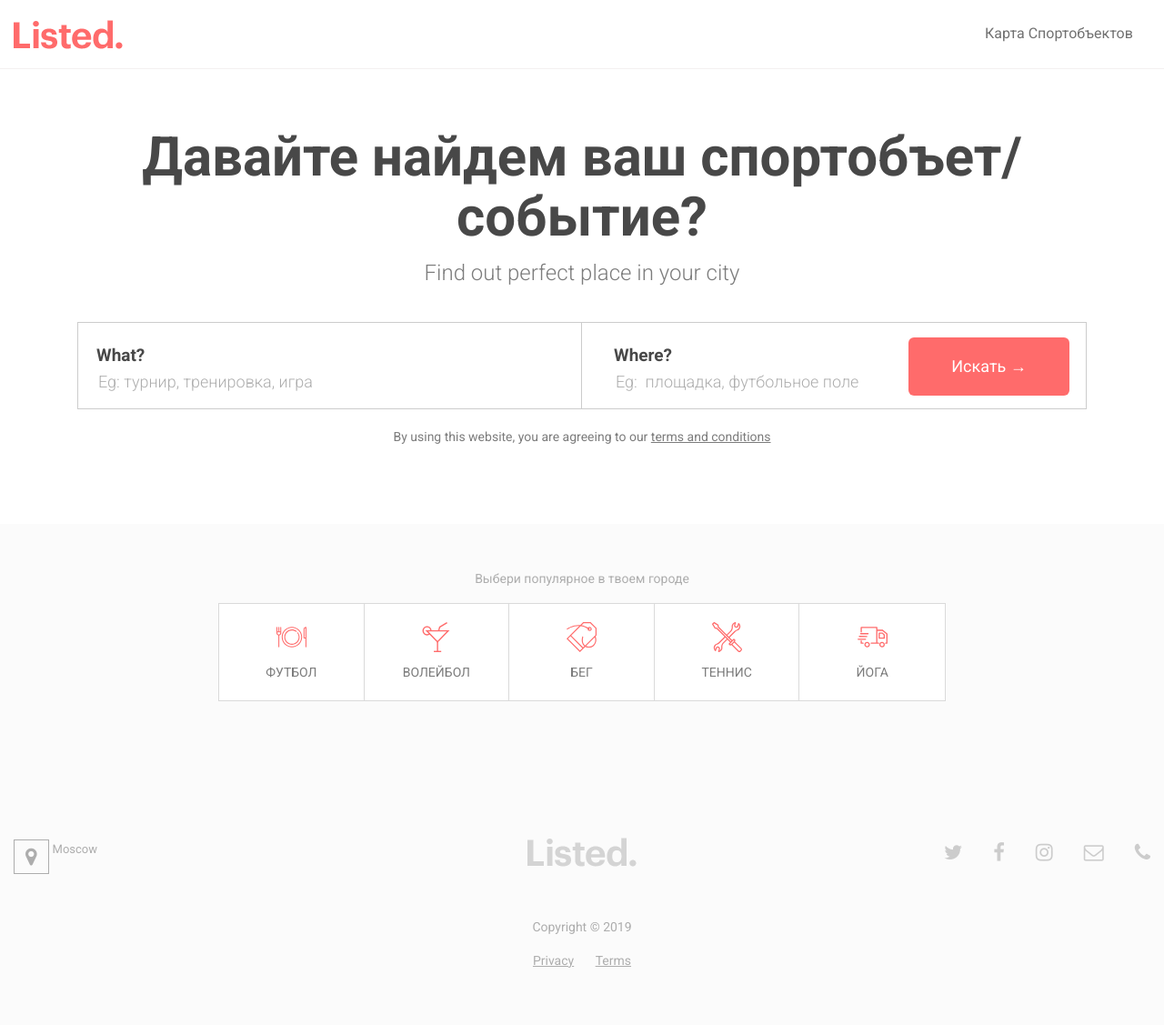
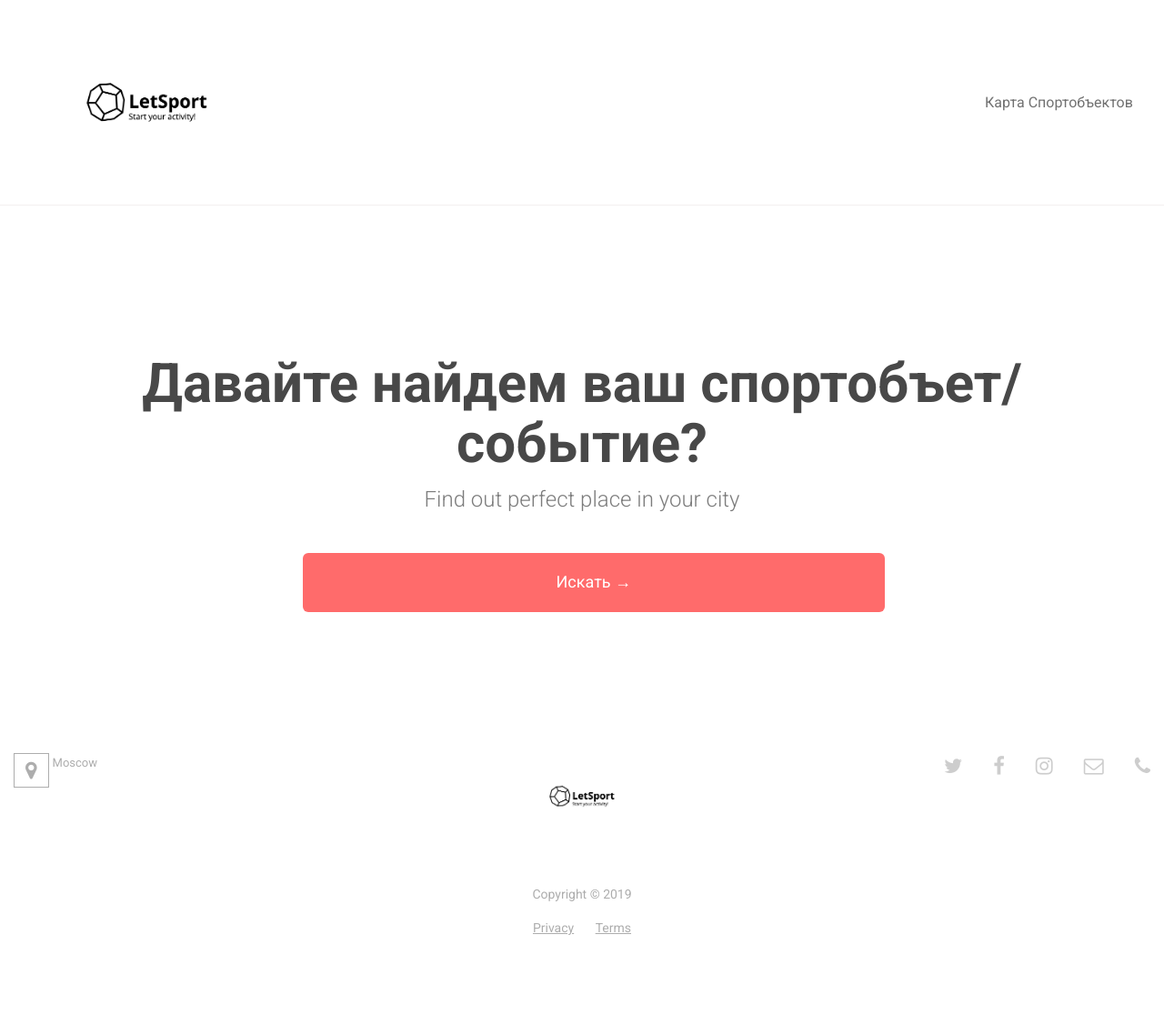
Before and after one commit to gosport-geekbrains/gosport, a Django app: page / in a window 1280 px wide. Shown: the whole page at 91% size. After the commit the page ends 1028 px from the top, so only its background shows below. Run offline with Django 3.2, Linux system fonts and the light colour scheme; some libraries are stand-ins or nearby versions.

Commit message:
Гавную подправил

```diff
--- a/gosport_project/static/css/style.css
+++ b/gosport_project/static/css/style.css
@@ -63,7 +63,7 @@ footer.main-block {
   padding: 100px 0 60px; }
 
 .gray {
-  background: #fbfbfb; }
+  background: white; }
 
 .gray-dark {
   background: #f5f5f5; }
@@ -278,9 +278,10 @@ footer.main-block {
       display: block; } }
 
 .btn-search {
+  width: 50%;
   position: absolute;
-  top: 29%;
-  right: 3%;
+  top: 76%;
+  right: 24%;
   background: #ff6b6b;
   border-radius: 6px;
   text-align: center;
--- a/mainapp/templates/mainapp/includes/_footer.html
+++ b/mainapp/templates/mainapp/includes/_footer.html
@@ -10,7 +10,7 @@
             </div>
             <div class="col-md-4 responsive-wrap">
                 <div class="footer-logo_wrap">
-                    <img src="/static/img/footer-logo.png" alt="#" class="img-fluid">
+                    <img width="40%" src="/static/img/logo.png" alt="#" class="img-fluid">
                 </div>
             </div>
             <div class="col-md-4 responsive-wrap">
--- a/mainapp/templates/mainapp/includes/_site_navigation.html
+++ b/mainapp/templates/mainapp/includes/_site_navigation.html
@@ -5,7 +5,7 @@
             <div class="row">
                 <div class="col-md-12">
                     <nav class="navbar navbar-expand-lg">
-                        <a class="navbar-brand" href="{% url 'mainapp:index' %}"><img src="/static/img/logo.png" alt="logo"></a>
+                        <a class="navbar-brand" href="{% url 'mainapp:index' %}"><img width="45%" src="/static/img/logo.png" alt="logo"></a>
                         <button class="navbar-toggler" type="button" data-toggle="collapse"
                                 data-target="#navbarNavDropdown" aria-controls="navbarNavDropdown" aria-expanded="false"
                                 aria-label="Toggle navigation">
--- a/mainapp/templates/mainapp/index.html
+++ b/mainapp/templates/mainapp/index.html
@@ -8,45 +8,49 @@
                 <div class="hero-title">
                     <h1>Давайте найдем ваш спортобъет/событие?</h1>
                     <h3>Find out perfect place in your city </h3>
+                    <div class="btn-search">
+                        <a href="{% url 'venues:venues_map' %}" class="btn btn-simple">Искать →</a>
+                    </div>
                 </div>
             </div>
-            <div class="row">
-                <div class="col-md-12">
-                    <form>
-                        <div class="search-box">
-                            <div class="row">
-                                <div class="col-md-6 search-box_line">
-                                    <div class="search-box1">
-                                        <div class="search-box-title">
-                                            <label>What?</label><br>
-                                            <input type="text" name="#" class="search-form"
-                                                placeholder="Eg: турнир, тренировка, игра">
-                                        </div>
-                                    </div>
-                                </div>
-                                <div class="col-md-6">
-                                    <div class="search-box2">
-                                        <div class="search-box-title">
-                                            <label>Where?</label><br>
-                                            <input type="text" name="#" class="search-form"
-                                                placeholder="Eg:  площадка, футбольное поле">
-                                        </div>
-                                    </div>
-                                </div>
-                            </div>
-                        </div>
-                        <div class="btn-search">
-                            <a href="#" class="btn btn-simple">Искать →</a>
-                        </div>
-                    </form>
-                    <p class="search-bottom-title">By using this website, you are agreeing to our <a href="#"> terms and
-                        conditions</a></p>
-                </div>
-            </div>
+<!--            <div class="row">-->
+<!--                <div class="col-md-12">-->
+<!--                    <form>-->
+<!--                        <div class="search-box">-->
+<!--                            <div class="row">-->
+<!--                                <div class="col-md-6 search-box_line">-->
+<!--                                    <div class="search-box1">-->
+<!--                                        <div class="search-box-title">-->
+<!--                                            <label>What?</label><br>-->
+<!--                                            <input type="text" name="#" class="search-form"-->
+<!--                                                placeholder="Eg: турнир, тренировка, игра">-->
+<!--                                        </div>-->
+<!--                                    </div>-->
+<!--                                </div>-->
+<!--                                <div class="col-md-6">-->
+<!--                                    <div class="search-box2">-->
+<!--                                        <div class="search-box-title">-->
+<!--                                            <label>Where?</label><br>-->
+<!--                                            <input type="text" name="#" class="search-form"-->
+<!--                                                placeholder="Eg:  площадка, футбольное поле">-->
+<!--                                        </div>-->
+<!--                                    </div>-->
+<!--                                </div>-->
+<!--                            </div>-->
+<!--                        </div>-->
+<!--                        <div class="btn-search">-->
+<!--                            <a href="#" class="btn btn-simple">Искать →</a>-->
+<!--                        </div>-->
+<!--                    </form>-->
+<!--                    <p class="search-bottom-title">By using this website, you are agreeing to our <a href="#"> terms and-->
+<!--                        conditions</a></p>-->
+<!--                </div>-->
+<!--            </div>-->
         </div>
     </section>
     <!--//END MAIN TITLE -->
     <!--============================= POPULAR =============================-->
+{% comment %}
     <div class="popular-link-set gray">
         <div class="container">
             <div class="row">
@@ -135,5 +139,6 @@
             </div>
         </div>
     </div>
+{% endcomment %}
     <!--//END POPULAR -->
 {% endblock content %}
```
Also changed, not shown: gosport_project/static/img/footer-logo.png (deleted), gosport_project/static/img/logo.png, 1 other file.
